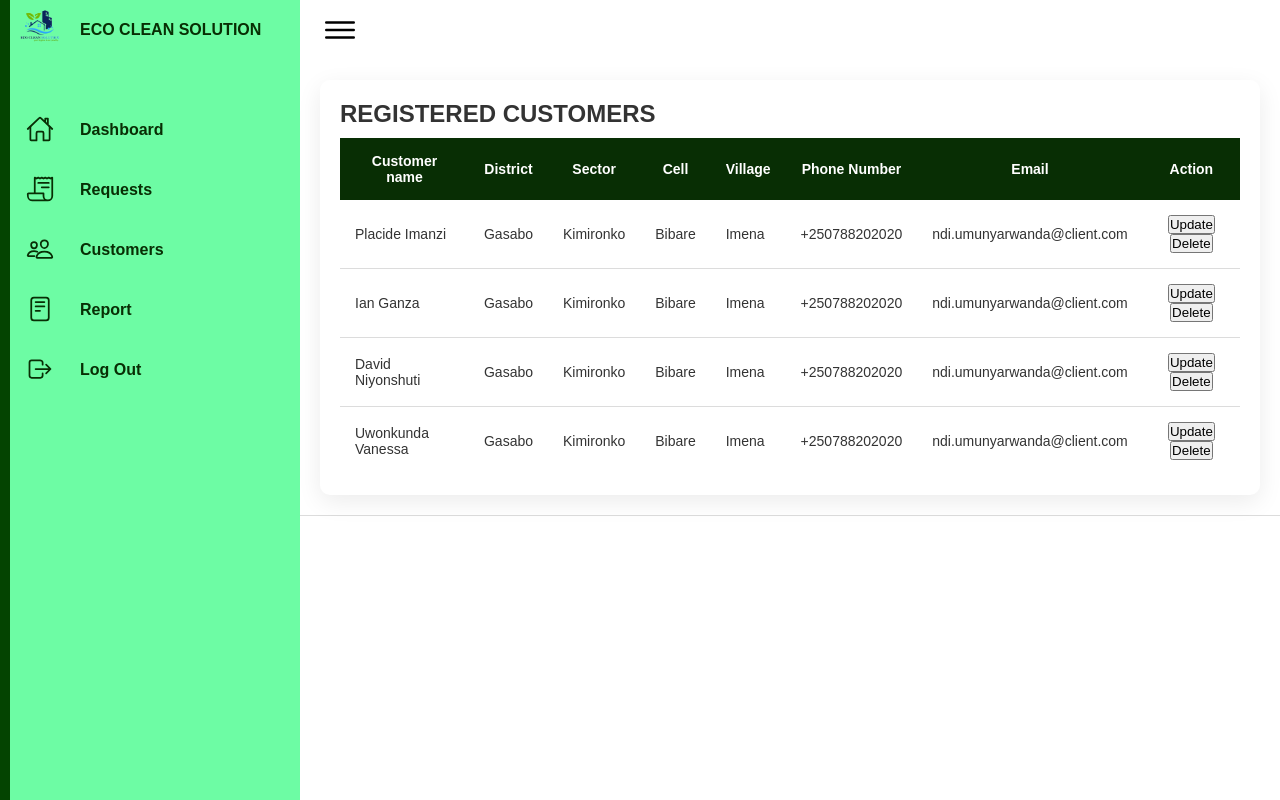
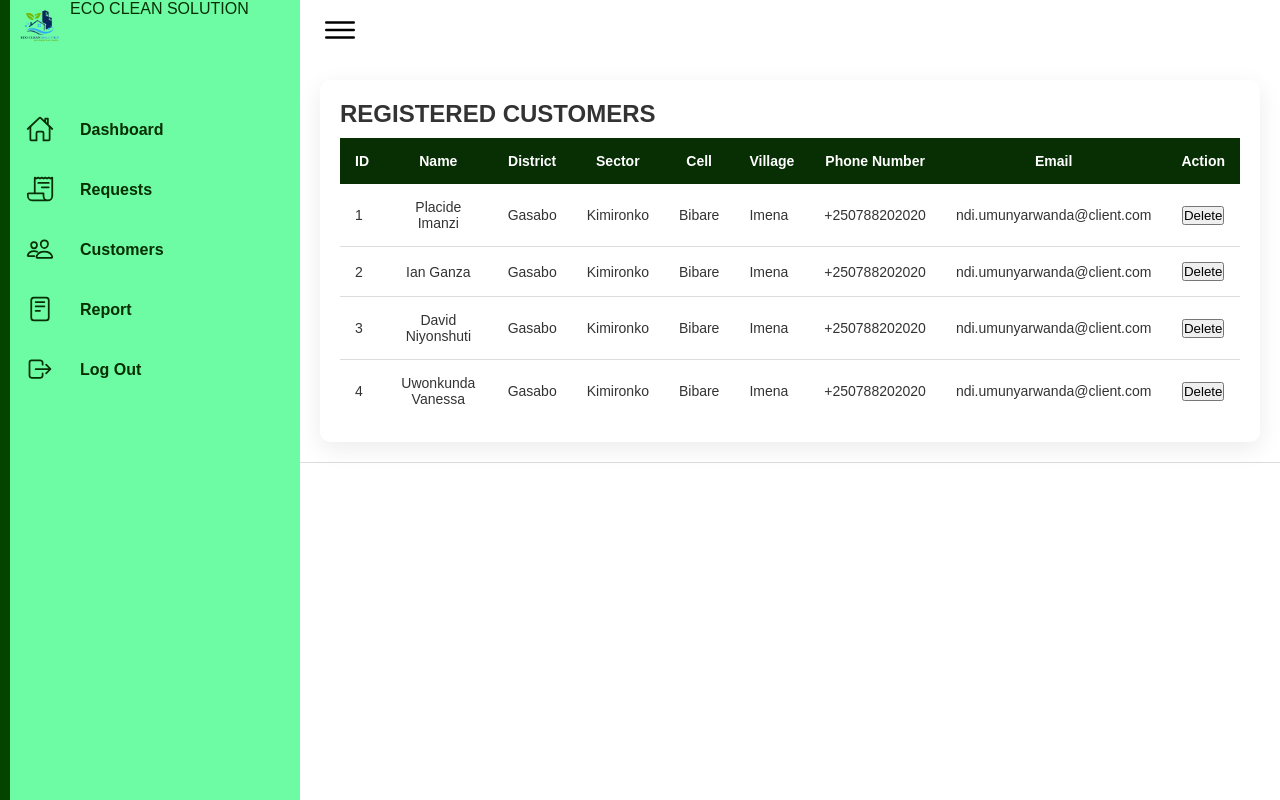
Before and after one commit to Daniel-IRYIVUZE/Eco_clean_Solutions, a Flask app: template EcoApp/templates/customers.html in a window 1280 px wide. Run offline with Flask 3, Linux system fonts and the light colour scheme; the template is opened without the code that fills it, so the values that code supplies are empty.

Commit message:
updating customers.html

```diff
--- a/EcoApp/templates/customers.html
+++ b/EcoApp/templates/customers.html
@@ -19,7 +19,7 @@
                 <li>
                     <a href="admin-dash.html">
                         <img class="icon" src="images/logo.png" alt="">
-                        <span class="title">ECO CLEAN SOLUTION</span>
+                        <span class="topup">ECO CLEAN SOLUTION</span>
                     </a>
                 </li>
 
@@ -85,7 +85,8 @@
                     <table class="report" id="orderTable">
                         <thead>
                             <tr>
-                                <th>Customer name</th>
+                                <th>ID</th>
+                                <th>Name</th>
                                 <th>District</th>
                                 <th>Sector</th>
                                 <th>Cell</th>
@@ -98,6 +99,7 @@
 
                         <tbody>
                             <tr>
+                                <td>1</td>
                                 <td >Placide Imanzi </td>
                             <td>Gasabo</td>
                             <td>Kimironko</td>
@@ -106,11 +108,11 @@
                             <td>+250788202020</td>
                             <td>ndi.umunyarwanda@client.com</td>
                             <td class="button-container">
-                                <input type="button" value="Update">
                                 <input type="button" value="Delete">
                             </td>
                             </tr>
                             <tr>
+                                <td>2</td>
                                 <td >Ian Ganza</td>
                                <td>Gasabo</td>
                                <td>Kimironko</td>
@@ -119,11 +121,11 @@
                                <td>+250788202020</td>
                                <td>ndi.umunyarwanda@client.com</td>
                                <td class="button-container">
-                                <input type="button" value="Update">
                                 <input type="button" value="Delete">
                             </td>
                                </tr>
                             <tr>
+                                <td>3</td>
                             <td >David Niyonshuti</td>
                             <td>Gasabo</td>
                             <td>Kimironko</td>
@@ -132,11 +134,11 @@
                             <td>+250788202020</td>
                             <td>ndi.umunyarwanda@client.com</td>
                             <td class="button-container">
-                                <input type="button" value="Update">
                                 <input type="button" value="Delete">
                             </td>
                             </tr>
                             <tr>
+                                <td>4</td>
                                 <td >Uwonkunda Vanessa</td>
                             <td>Gasabo</td>
                             <td>Kimironko</td>
@@ -145,7 +147,6 @@
                             <td>+250788202020</td>
                             <td>ndi.umunyarwanda@client.com</td>
                             <td class="button-container">
-                                <input type="button" value="Update">
                                 <input type="button" value="Delete">
                             </td>
                             </tr>
```
